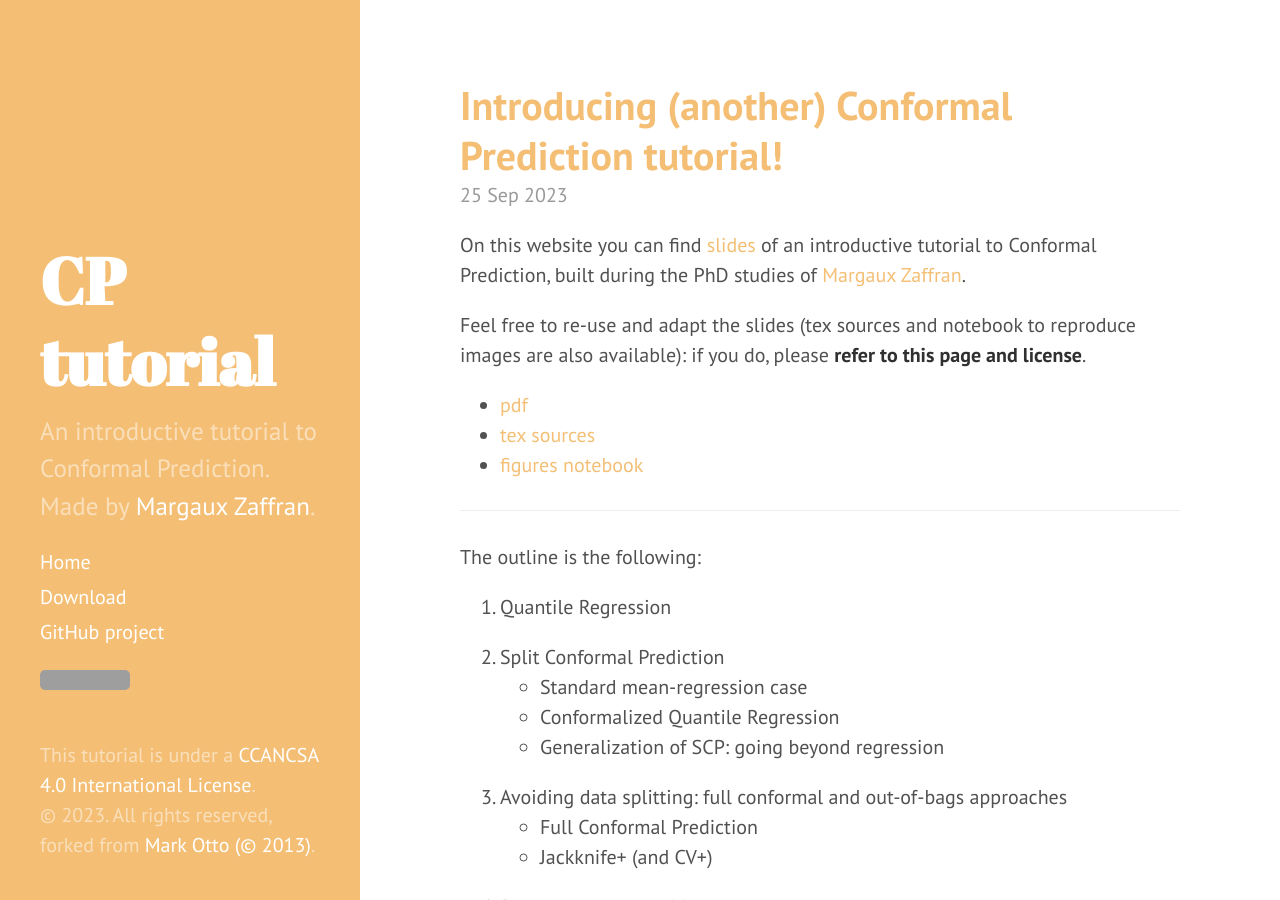
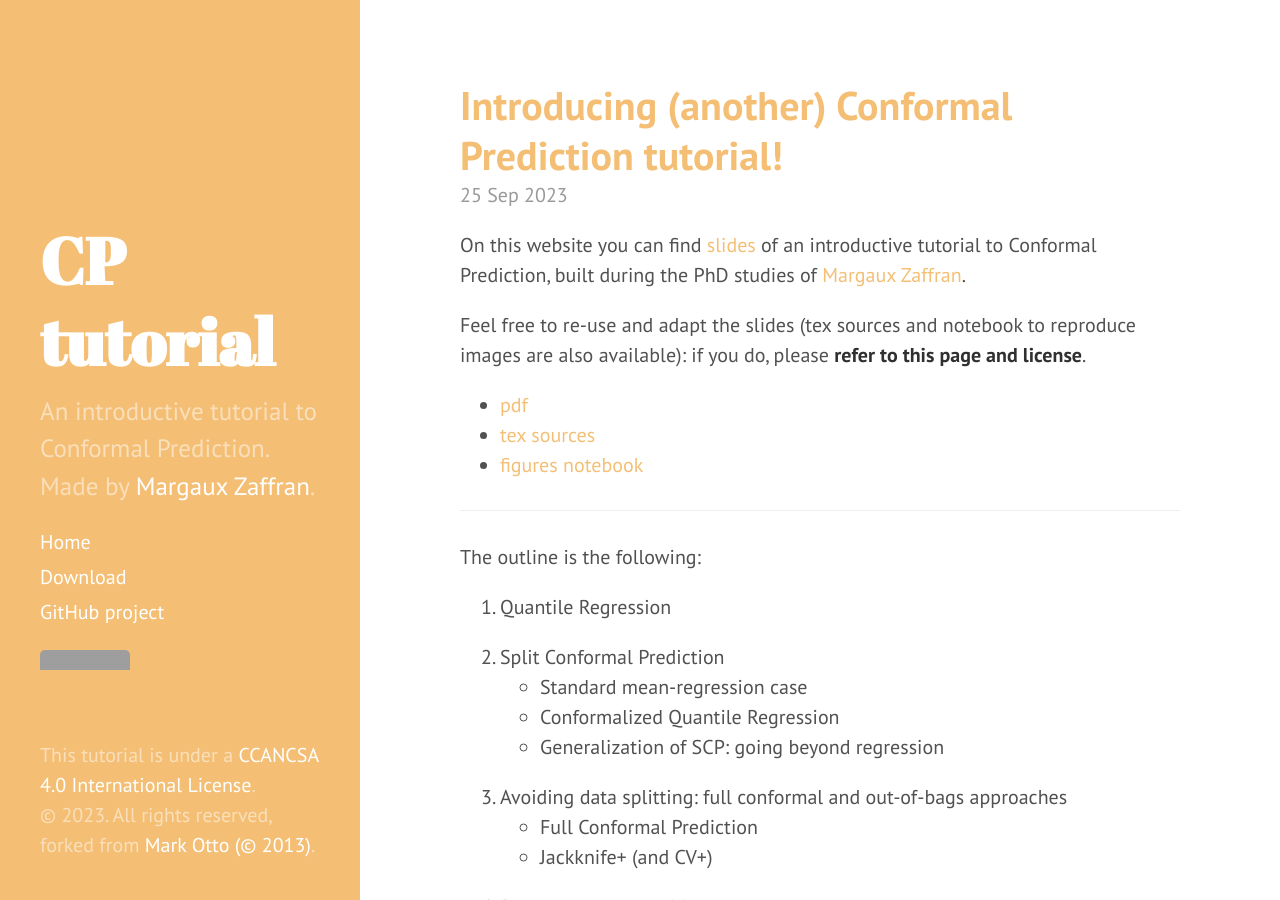
Before and after one commit to conformalpredictionintro/conformalpredictionintro.github.io, a Jekyll site: the page built from index.html, in a window 1280 px wide and 900 px high. Built offline with Jekyll 4.4.1, drawn with Linux system fonts in a browser that asks for light colours; Markdown is read by kramdown in place of the engine named in the settings; the list of posts is cut into pages by our own code; grey boxes are pictures that could not be loaded.

Commit message:
again a tentative

```diff
--- a/_includes/sidebar.html
+++ b/_includes/sidebar.html
@@ -30,7 +30,7 @@
       <a class="sidebar-nav-item" href="{{ site.github.repo }}">GitHub project</a>
     </nav>
 
-    <a rel="license" href="http://creativecommons.org/licenses/by-nc-sa/4.0/"><img alt="Creative Commons License" style="border-width:0" src="https://i.creativecommons.org/l/by-nc-sa/4.0/88x31.png"></a><br />This tutorial is under a <a rel="license" href="http://creativecommons.org/licenses/by-nc-sa/4.0/">CCANCSA 4.0 International License</a>.
+    <a rel="license" href="http://creativecommons.org/licenses/by-nc-sa/4.0/"><img alt="Creative Commons License" style="padding-bottom: 20px; display: block; border: none;" src="https://i.creativecommons.org/l/by-nc-sa/4.0/88x31.png"></a><br />This tutorial is under a <a rel="license" href="http://creativecommons.org/licenses/by-nc-sa/4.0/">CCANCSA 4.0 International License</a>.
     <p>&copy; {{ site.time | date: '%Y' }}. All rights reserved, forked from <a rel="license" href="https://github.com/poole/hyde#license">Mark Otto (&copy; 2013)</a>.</p>
   </div>
 </div>
```
